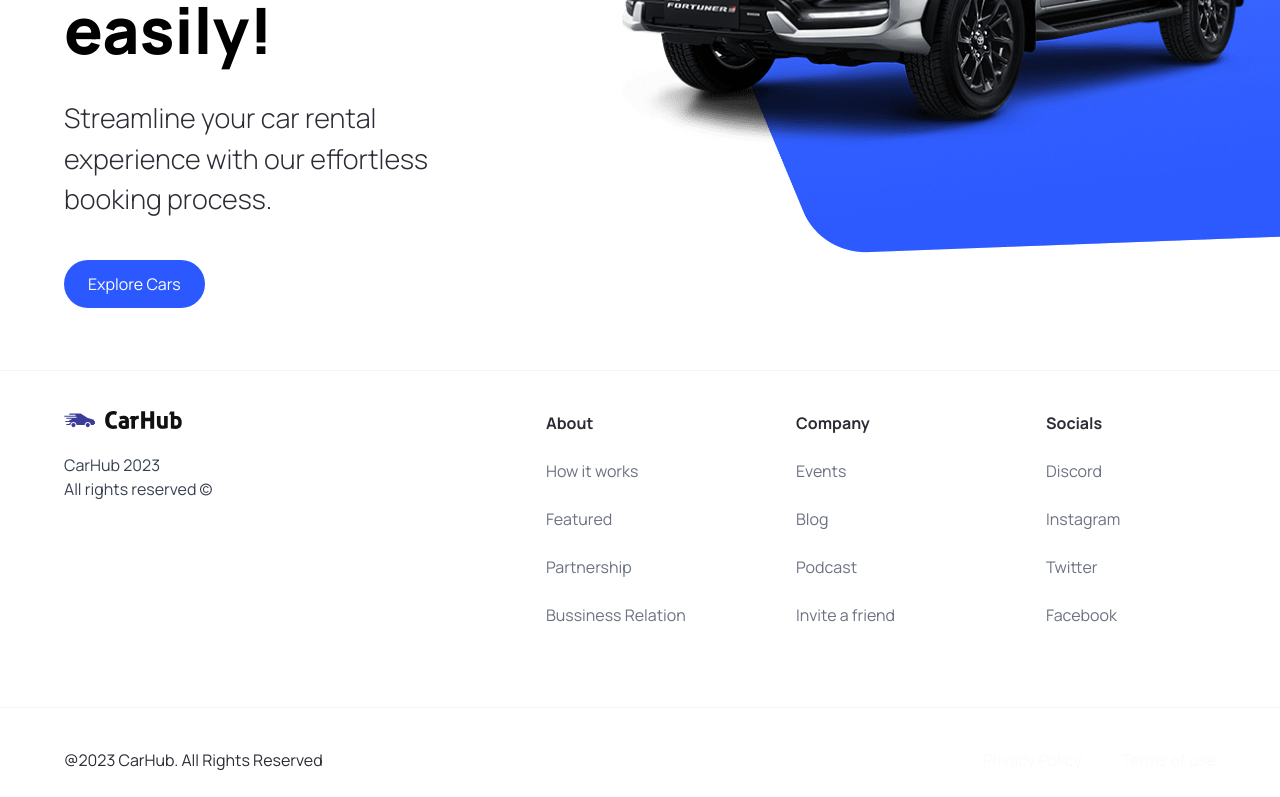
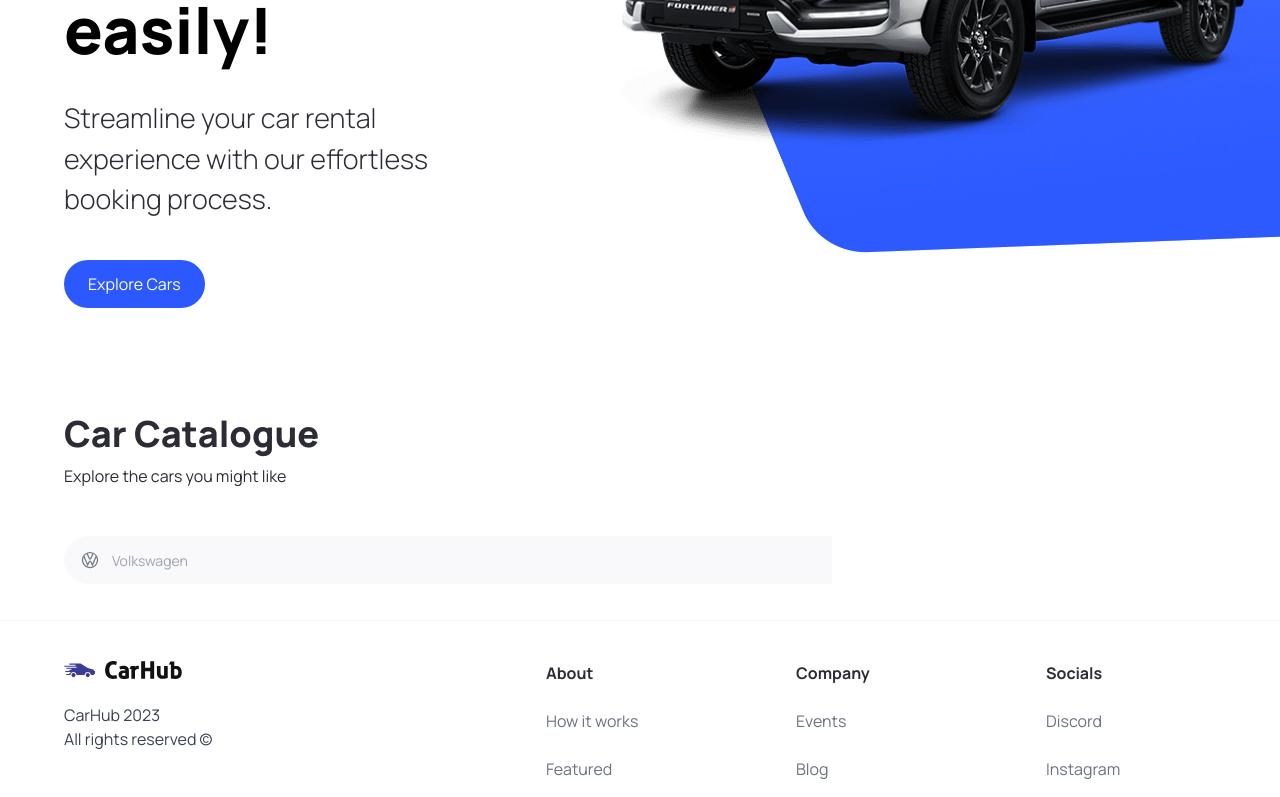
Before and after one commit to Kawzzy/carwebstore, a Next.js app: page / in a window 1280 px wide. Shown: the part 450-1247 px from the top of the page. Built offline with nearby package versions, Linux system fonts and the light colour scheme.

Commit message:
SearchBar and SearchManufacturer components and headlessui library.

```diff
--- a/app/layout.tsx
+++ b/app/layout.tsx
@@ -1,6 +1,5 @@
-import { Navbar } from "@/components";
+import { Navbar, Footer } from "@/components";
 import "./globals.css";
-import Footer from "@/components/Footer";
 
 export const metadata = {
   title: "CarHub",
--- a/app/page.tsx
+++ b/app/page.tsx
@@ -1,10 +1,23 @@
-import { Hero } from "@/components";
+import { Hero, SearchBar } from "@/components";
 import Image from "next/image";
 
 export default function Home() {
   return (
     <main className="overflow-hidden">
       <Hero />
+
+      <div className="mt-12 padding-x padding-y max-width" id="discover">
+        <div className="home__text-container">
+          <h1 className="text-4xl font-extrabold">Car Catalogue</h1>
+          <p>Explore the cars you might like</p>
+        </div>
+
+        <div className="home__filters">
+          <SearchBar />
+
+          <div className="home__filter-container">{/* Custom filters */}</div>
+        </div>
+      </div>
     </main>
   );
 }
--- /dev/null
+++ b/components/SearchBar.tsx
@@ -0,0 +1,23 @@
+"use client";
+
+import { useState } from "react";
+import SearchManufacturer from "./SearchManufacturer";
+
+const SearchBar = () => {
+  const [manufacturer, setManufacturer] = useState("");
+
+  const handleSearch = () => {};
+
+  return (
+    <form className="searchbar" onSubmit={handleSearch}>
+      <div className="searchbar__item">
+        <SearchManufacturer
+          manufacturer={manufacturer}
+          setManufacturer={setManufacturer}
+        />
+      </div>
+    </form>
+  );
+};
+
+export default SearchBar;
--- /dev/null
+++ b/components/SearchManufacturer.tsx
@@ -0,0 +1,109 @@
+"use client";
+
+import Image from "next/image";
+import { Fragment, useState } from "react";
+import { manufacturers } from "@/constants";
+import { ISearchManufacturer } from "@/types";
+import { Combobox, Transition } from "@headlessui/react";
+
+const SearchManufacturer = ({
+  manufacturer,
+  setManufacturer,
+}: ISearchManufacturer) => {
+  const [query, setQuery] = useState("");
+
+  const filteredManufacturers =
+    query === ""
+      ? manufacturers
+      : manufacturers.filter((item) =>
+          item
+            .toLowerCase()
+            .replace(/\s+/g, "")
+            .includes(query.toLowerCase().replace(/\s+/g, ""))
+        );
+
+  return (
+    <div className="search-manufacturer">
+      <Combobox value={manufacturer} onChange={setManufacturer}>
+        <div className="relative w-full">
+          <Combobox.Button className="absolute top-[14px]">
+            <Image
+              src="/car-logo.svg"
+              width={20}
+              height={20}
+              className="ml-4"
+              alt="Car logo"
+            />
+          </Combobox.Button>
+
+          <Combobox.Input
+            className="search-manufacturer__input"
+            placeholder="Volkswagen"
+            displayValue={(manufacturer: string) => manufacturer}
+            onChange={(e) => setQuery(e.target.value)}
+          />
+
+          {/* Transition for displaying the options */}
+          <Transition
+            as={Fragment} // group multiple elements without introducing an additional DOM node i.e., <></>
+            leave="transition ease-in duration-100"
+            leaveFrom="opacity-100"
+            leaveTo="opacity-0"
+            afterLeave={() => setQuery("")} // Reset the search query after the transition completes
+          >
+            <Combobox.Options
+              className="absolute mt-1 max-h-60 w-full overflow-auto rounded-md bg-white py-1 text-base shadow-lg ring-1 ring-black ring-opacity-5 focus:outline-none sm:text-sm"
+              static
+            >
+              {filteredManufacturers.length === 0 && query !== "" ? (
+                <Combobox.Option
+                  value={query}
+                  className="search-manufacturer__option"
+                >
+                  Create {query}
+                </Combobox.Option>
+              ) : (
+                filteredManufacturers.map((item) => (
+                  <Combobox.Option
+                    key={item}
+                    className={({ active }) =>
+                      `relative search-manufacturer__option ${
+                        active ? "bg-primary-blue text-white" : "text-gray-900"
+                      }`
+                    }
+                    value={item}
+                  >
+                    {({ selected, active }) => (
+                      <>
+                        <span
+                          className={`block truncate ${
+                            selected ? "font-medium" : "font-normal"
+                          }`}
+                        >
+                          {item}
+                        </span>
+
+                        {/* Show an active blue background color if the option is selected */}
+                        {selected ? (
+                          <span
+                            className={`absolute inset-y-0 left-0 flex items-center pl-3 ${
+                              active
+                                ? "text-white"
+                                : "text-pribg-primary-purple"
+                            }`}
+                          ></span>
+                        ) : null}
+                      </>
+                    )}
+                  </Combobox.Option>
+                ))
+              )}
+            </Combobox.Options>
+          </Transition>
+        </div>
+      </Combobox>
+    </div>
+  );
+};
+
+export default SearchManufacturer;
--- a/components/index.ts
+++ b/components/index.ts
@@ -1,5 +1,8 @@
 import Hero from "./Hero";
 import CustomButton from "./CustomButton";
 import Navbar from "./Navbar";
+import Footer from "./Footer";
+import SearchBar from "./SearchBar";
+import SearchManufacturer from "./SearchManufacturer";
 
-export { Hero, CustomButton, Navbar };
+export { Hero, CustomButton, Navbar, Footer, SearchBar, SearchManufacturer };
--- a/package.json
+++ b/package.json
@@ -9,6 +9,7 @@
     "lint": "next lint"
   },
   "dependencies": {
+    "@headlessui/react": "^1.7.15",
     "@types/node": "20.3.0",
     "@types/react": "18.2.11",
     "@types/react-dom": "18.2.4",
--- a/types/index.ts
+++ b/types/index.ts
@@ -6,3 +6,8 @@
   containerStyles?: string;
   handleClick?: MouseEventHandler<HTMLButtonElement>;
 }
+
+export interface ISearchManufacturer {
+  manufacturer: string;
+  setManufacturer: (manufacturer: string) => void;
+}
```
Also changed, not shown: 1 other file (tests, documents, lock files or other folders).
